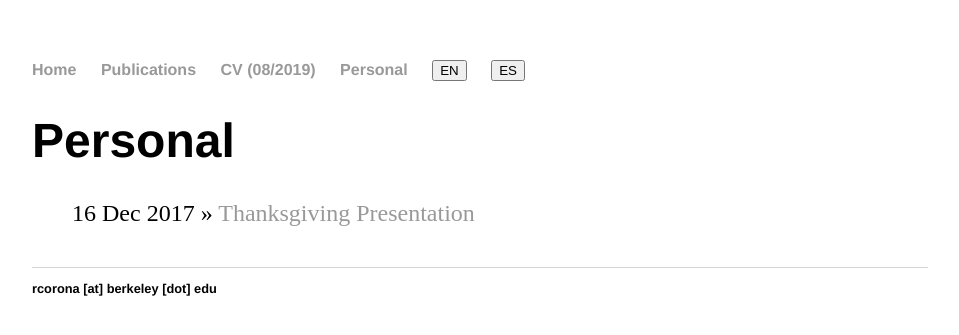
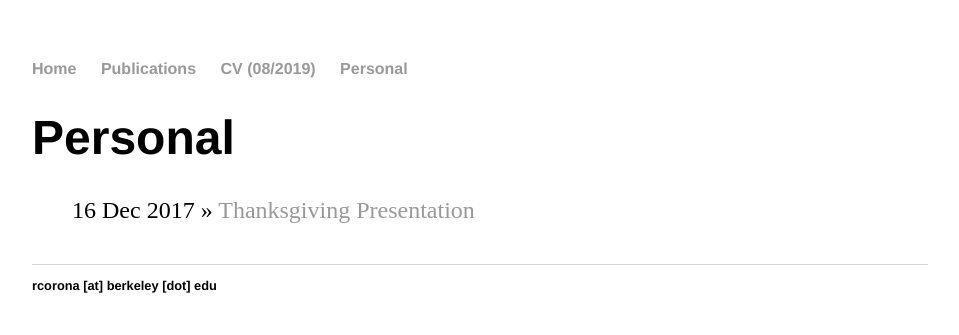
Before and after one commit to rcorona/old_website, a Jekyll site: the page built from blog/index.html, in a window 1280 px wide. Shown: the top 335 px of the page, without its empty margins (160-1119 px from the left). Built offline with Jekyll 4.4.1, drawn with Linux system fonts in a browser that asks for light colours.

```diff
--- a/_layouts/default.html
+++ b/_layouts/default.html
@@ -12,8 +12,6 @@
 				<li><a href="/publications">Publications</li>
 	        		<li><a href="/rcorona_CV.pdf">CV (08/2019)</a></li>
 	        		<li><a href="/blog">Personal</a></li>
-				<li><button id="en">EN</button></li>
-				<li><button id="es">ES</button></li>
 	    		</ul>
 			</nav>
 			<div class="container">
```
